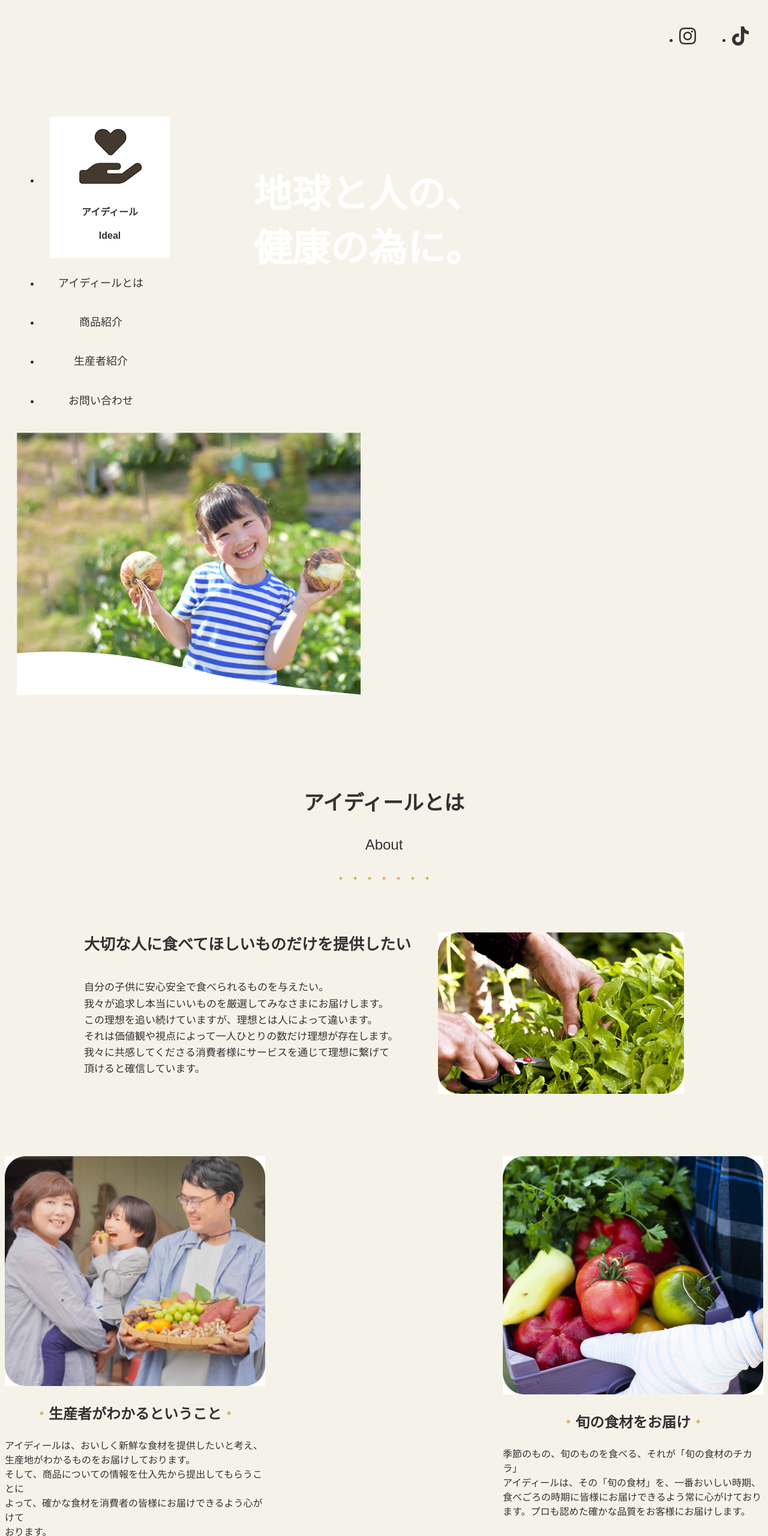
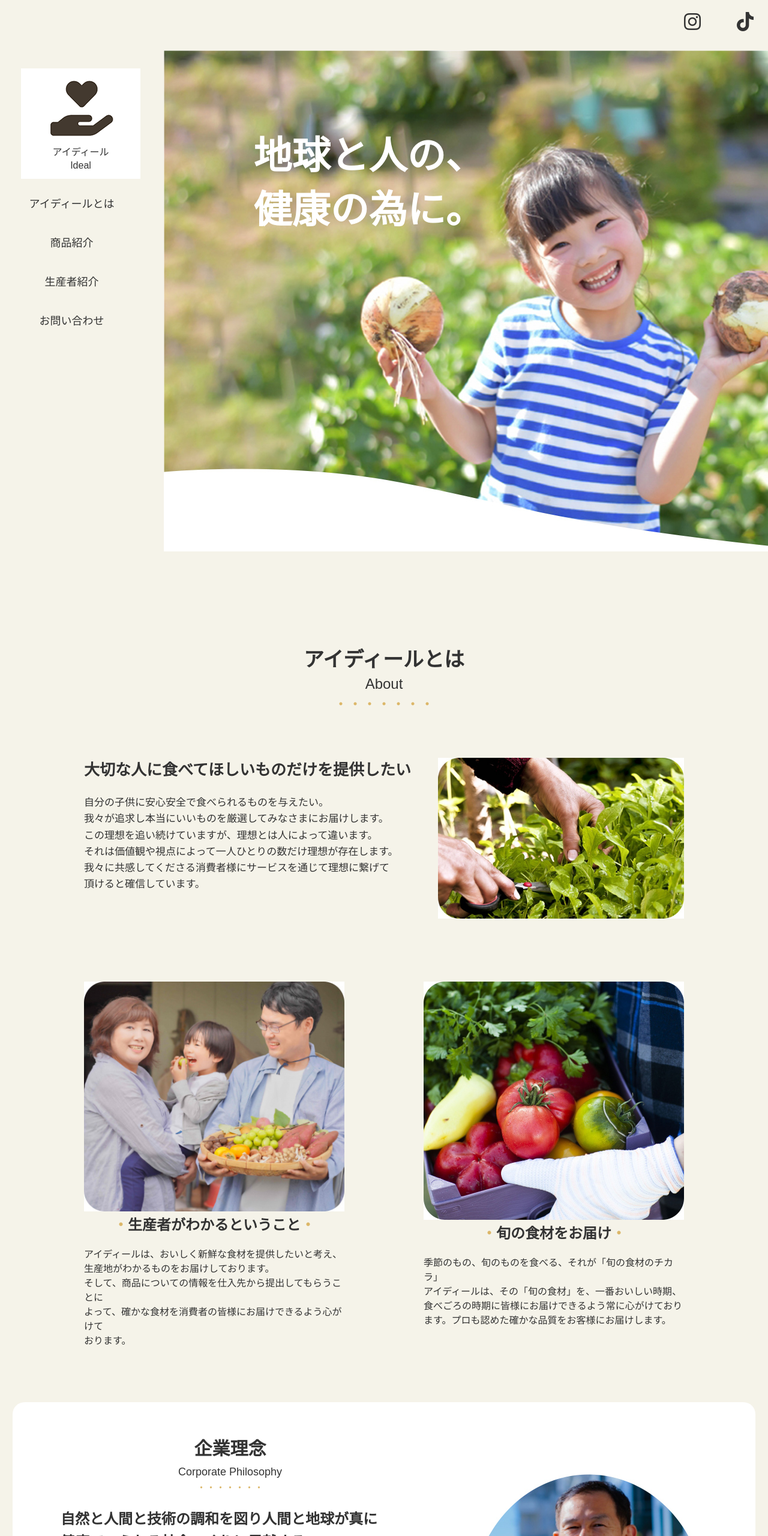
Before and after one commit to miki-yoshida0803/github.io, a plain HTML site: page index.html in a window 1280 px wide. Shown: the top 2560 px of the page at 60% size. Drawn offline with nearby package versions, Linux system fonts and the light colour scheme; a script that the page names is missing; a web font is replaced by a local one.

Commit message:
Update index.html

```diff
--- a/index.html
+++ b/index.html
@@ -1,12 +1,12 @@
 <!DOCTYPE html>
-<html lang="ja">
-<head>
+<html lang="ja"><head>
     <meta charset="UTF-8">
-    <meta name="viewport" content="オーガニック食品卸しのサイト">
+    <meta name="viewport" content="width=device-width,initial-scale=1"><!-- ★-->
     <title>Ideal</title>
+	  <meta name="description" content="オーガニック食品卸しのサイト"><!-- ★-->
 
-    <link rel="stylesheet" type="text/css" href="style.cssreset.min.css">
-    <link rel="stylesheet" type="text/css" href="style.css">
+    <link rel="stylesheet" type="text/css" href="reset.min.css"><!-- ★同フォルダにある場合のリンク-->
+    <link rel="stylesheet" type="text/css" href="style.css"><!-- ★同フォルダにある場合のリンク-->
 
     <!-- slick.cssを読み込む -->
     <link rel="stylesheet" type="text/css" href="slick/slick-theme.css">
@@ -47,19 +47,35 @@
 <main class="contents">
   <section class="fv-area">
     <header class="global-header">
+
+		 <h1 class="square">
+       <a href="#"><img src="images/logo.png" alt="ロゴマーク"></a>
+        <span class="heading-logo">アイディール</span><!--ルールとしてはｈタグにｐタグはいれてはいけません-->
+        <span class="sp">Ideal</span>
+      </h1>
+			<div class="nav">
+					<!--sp用ハンバーガーMENU-->
+   <div class="toggle_btn">
+    <span></span>
+    <span></span>
+    <span></span>
+  </div>
       <ul class="nav_area">
-        <li class="list">
+        <!--li class="list">　　　//h1はリストからだしましょう
           <h1 class="square">
             <a href="#"><img src="images/logo.png" alt="ロゴマーク"></a>
            <p class="heading-logo">アイディール</p>
               <p class="sp">Ideal</p>
           </h1>
-        </li>
+        </li-->
         <li class="list2"><a href="#">アイディールとは</a></li>
         <li class="list2"><a href="#">商品紹介</a></li>
         <li class="list2"><a href="#">生産者紹介</a></li>
         <li class="list2"><a href="#">お問い合わせ</a></li>
       </ul>
+			<div id="mask"></div>
+			</div>
+    </header><!--ヘッダ要素はここまでで-->
 
       <div class="fv-slider-area slider-area">
         <img src="images/top.jpg" alt="子供の写真">
@@ -68,7 +84,7 @@
         地球と人の、<br>
         健康の為に。
       </p>
-    </header>
+
   </section>
 
 <!--アイディールとは-->
@@ -103,7 +119,7 @@
 
 
 <!--特徴-->
-<section class="area_home_feature">
+<section class="area_home_feature box">
     <div class="sub_head_home">
       <img src="images/family.jpg" alt="家族の写真">
        <p><h3><span>・</span>生産者がわかるということ<span>・</span></h3></p>
@@ -291,5 +307,9 @@
   </div>
 </footer>
 </div>
+
+<!--js-->
+	<script src="https://code.jquery.com/jquery-3.3.1.min.js"></script>
+	<script src="nav.js"></script>
 </body>
 </html>
```
